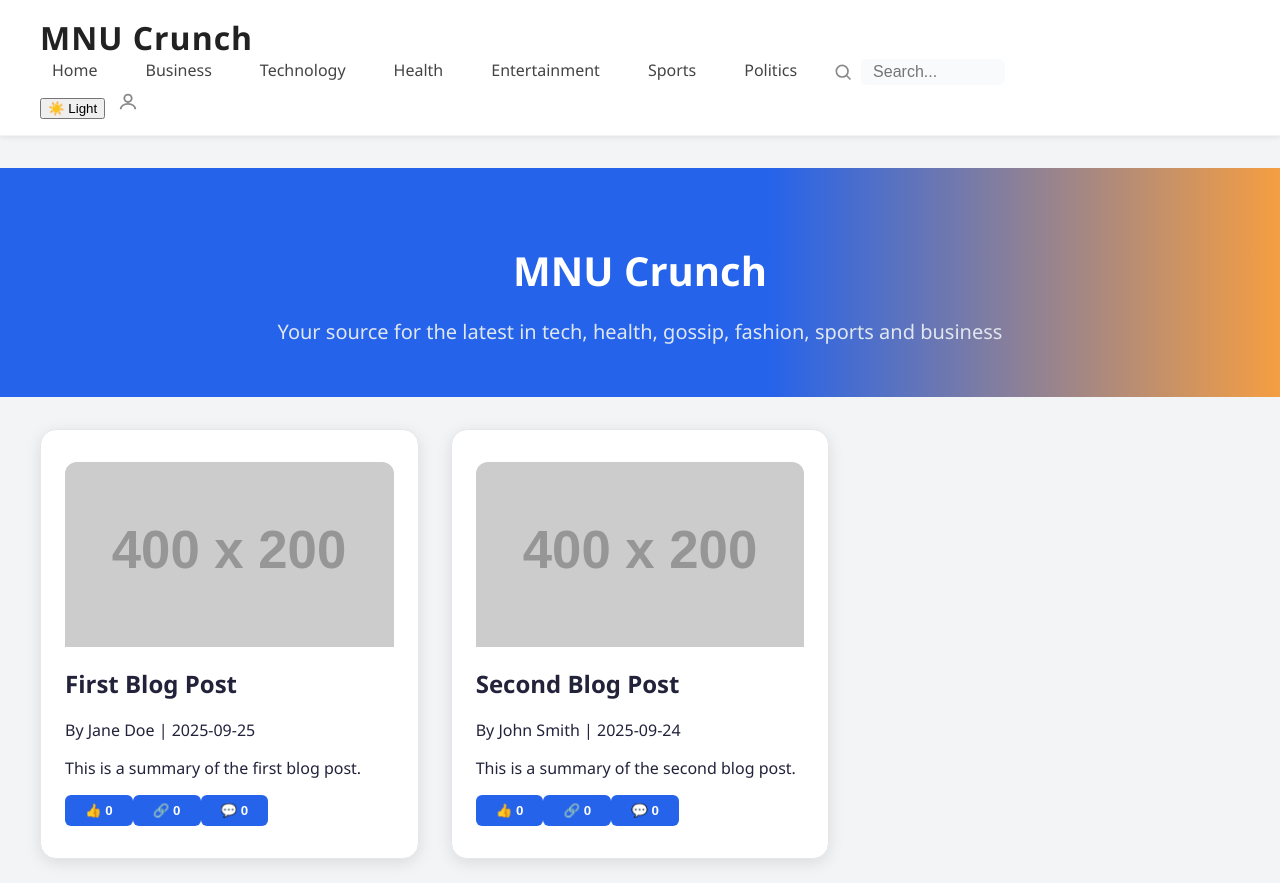
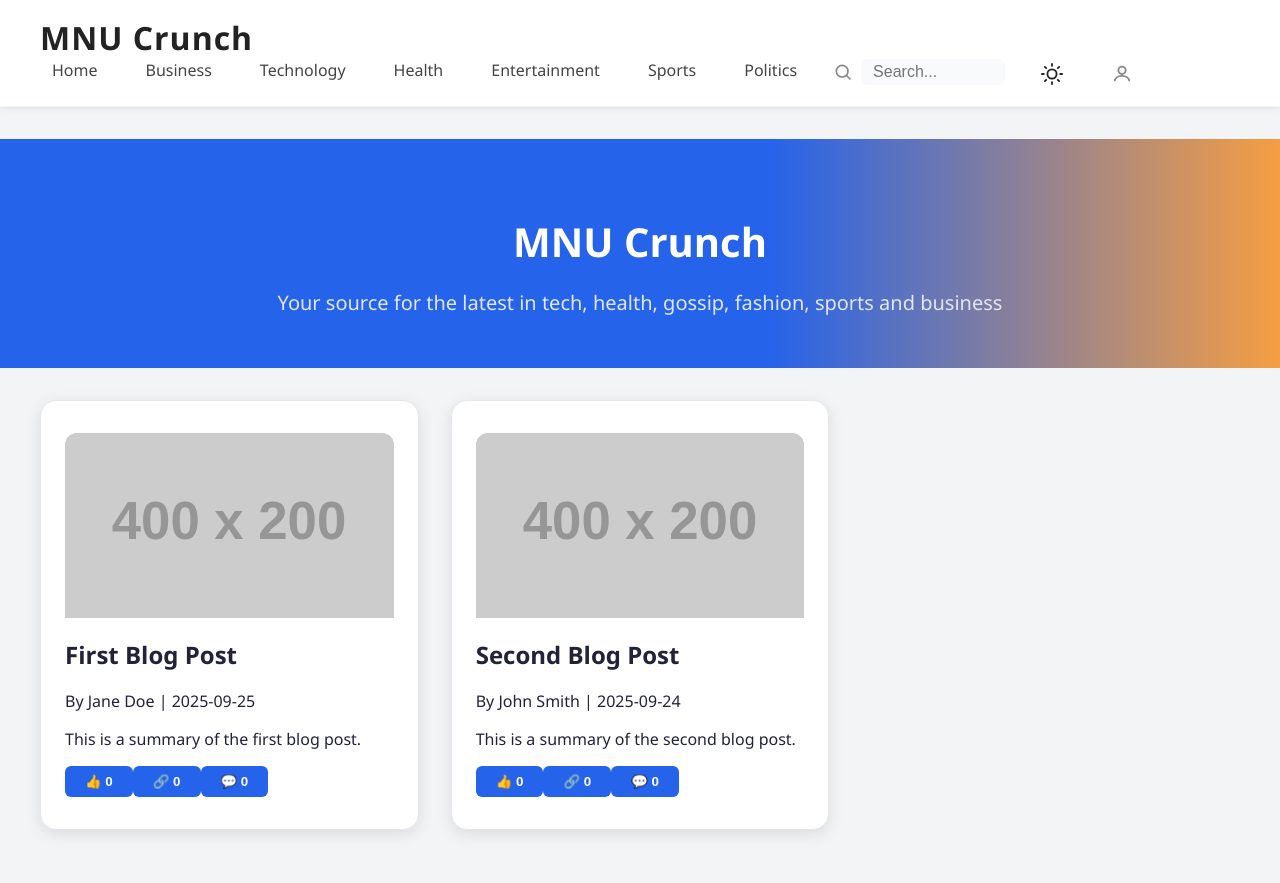
Before and after one commit to Okalmary254/mnu-tech-crunch, a React (Create React App) app: page / in a window 1280 px wide. After the commit the page ends 854 px from the top, so only its background shows below. Built offline with nearby package versions, Linux system fonts and the light colour scheme.

Commit message:
fixed user icon position

```diff
--- a/src/components/Navbar.jsx
+++ b/src/components/Navbar.jsx
@@ -24,8 +24,7 @@ const Navbar = () => {
         <Link to="/" className="navbar-brand">
           MNU Crunch
         </Link>
-        <div className="flex-1 flex items-center">
-          <ul className="navbar-nav flex-1">
+        <ul className="navbar-nav flex-1 items-center">
           <li className="nav-item"><Link to="/" className="nav-link">Home</Link></li>
           <li className="nav-item"><Link to="/business" className="nav-link">Business</Link></li>
           <li className="nav-item"><Link to="/technology" className="nav-link">Technology</Link></li>
@@ -47,17 +46,16 @@ const Navbar = () => {
               />
             </span>
           </li>
-          </ul>
-          <div className="flex items-center ml-auto gap-2">
-            <ThemeToggle />
+          <li className="nav-item"><ThemeToggle /></li>
+          <li className="nav-item">
             <Link to="/dashboard" className="nav-link" title="User Dashboard" style={{display:'inline-flex',alignItems:'center',padding:'0.25rem 0.75rem'}}>
               <svg width="22" height="22" fill="none" stroke="#888" strokeWidth="2" viewBox="0 0 24 24" style={{marginRight:0}}>
                 <circle cx="12" cy="8" r="4"/>
                 <path d="M4 20c0-3.5 3.5-6 8-6s8 2.5 8 6"/>
               </svg>
             </Link>
-          </div>
-        </div>
+          </li>
+        </ul>
       </div>
     </nav>
   );
--- a/src/components/ThemeToggle.jsx
+++ b/src/components/ThemeToggle.jsx
@@ -1,3 +1,4 @@
+
 import React, { useState, useEffect } from "react";
 
 const ThemeToggle = () => {
@@ -16,10 +17,15 @@ const ThemeToggle = () => {
   return (
     <button
       onClick={() => setDark((d) => !d)}
-      className="px-3 py-1 rounded bg-gray-200 dark:bg-gray-700 text-gray-800 dark:text-gray-200"
+      className="theme-toggle-btn"
       aria-label="Toggle theme"
+      style={{ background: 'none', border: 'none', padding: '0.25rem 0.75rem', cursor: 'pointer', display: 'flex', alignItems: 'center' }}
     >
-      {dark ? "🌙 Dark" : "☀️ Light"}
+      {dark ? (
+        <svg width="22" height="22" viewBox="0 0 24 24" fill="none" stroke="#fbbf24" strokeWidth="2" strokeLinecap="round" strokeLinejoin="round"><path d="M21 12.79A9 9 0 1 1 11.21 3a7 7 0 0 0 9.79 9.79z"/></svg>
+      ) : (
+        <svg width="22" height="22" viewBox="0 0 24 24" fill="none" stroke="#222" strokeWidth="2" strokeLinecap="round" strokeLinejoin="round"><circle cx="12" cy="12" r="5"/><line x1="12" y1="1" x2="12" y2="3"/><line x1="12" y1="21" x2="12" y2="23"/><line x1="4.22" y1="4.22" x2="5.64" y2="5.64"/><line x1="18.36" y1="18.36" x2="19.78" y2="19.78"/><line x1="1" y1="12" x2="3" y2="12"/><line x1="21" y1="12" x2="23" y2="12"/><line x1="4.22" y1="19.78" x2="5.64" y2="18.36"/><line x1="18.36" y1="5.64" x2="19.78" y2="4.22"/></svg>
+      )}
     </button>
   );
 };
```
Lines whose indentation alone changed are shown as unchanged.
